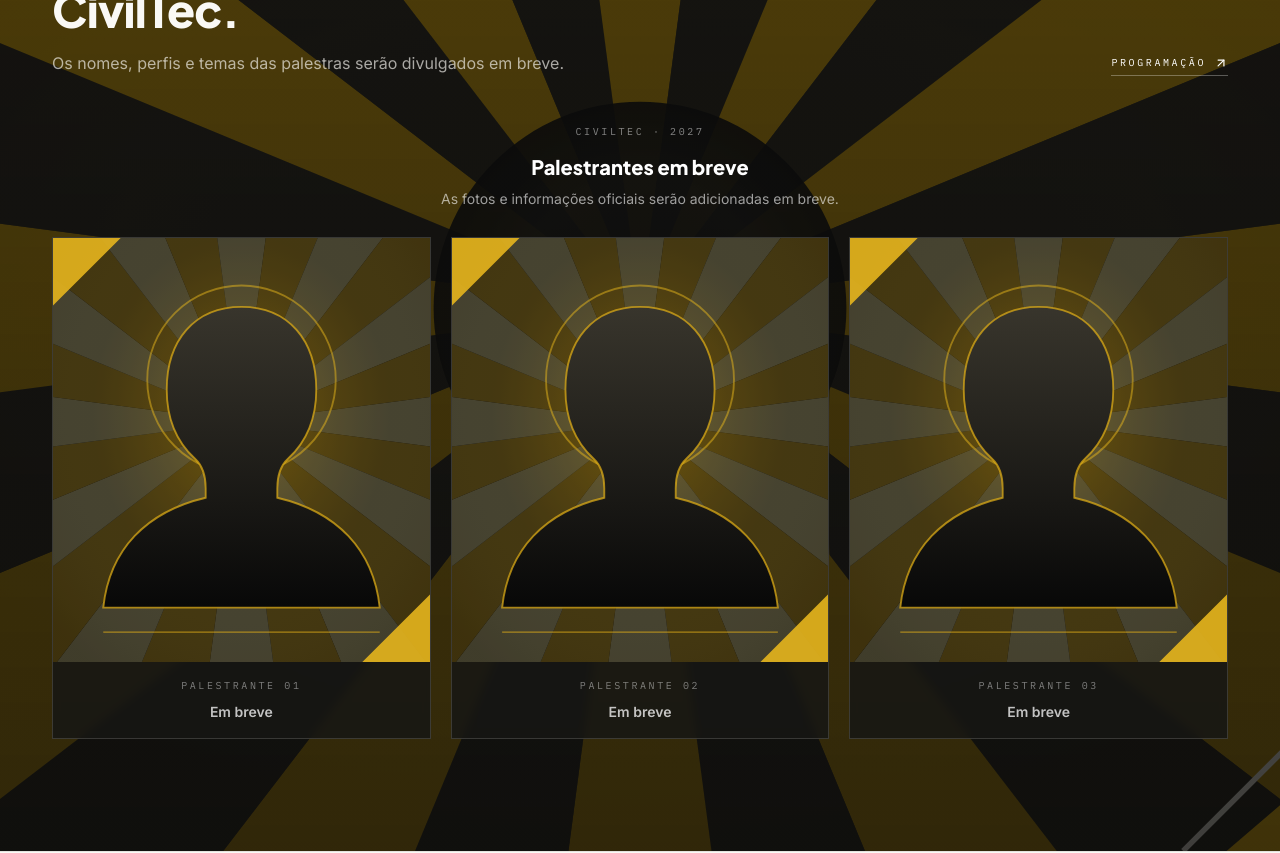
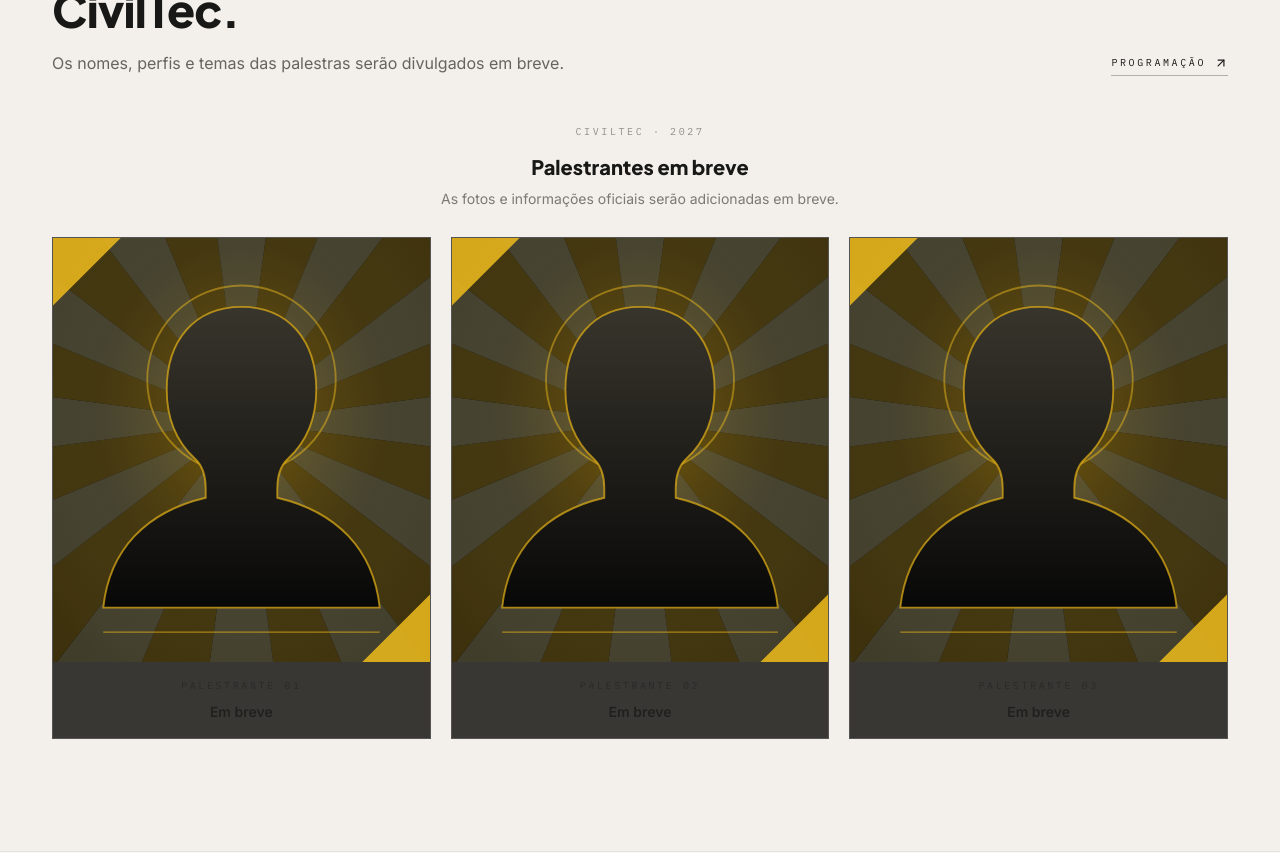
Before and after one commit to Dkalones/civil-tec, a React (Vite) app: page / in a window 1280 px wide. Shown: the part 2000-2853 px from the top of the page. Built offline with nearby package versions, Linux system fonts and the light colour scheme.

Commit message:
Keep normal section background and portrait speaker placeholders

```diff
--- a/src/components/site/Speakers.jsx
+++ b/src/components/site/Speakers.jsx
@@ -5,19 +5,18 @@ import SectionHeading from "@/components/site/SectionHeading";
 
 export default function Speakers() {
   return (
-    <section id="palestrantes" className="relative overflow-hidden border-t border-white/10 bg-[#11110f] text-white" style={{ backgroundImage: "linear-gradient(rgba(12,12,11,.48), rgba(12,12,11,.72)), url('/brand/civiltec-speakers-bg.svg')", backgroundSize: "cover", backgroundPosition: "center" }}>
+    <section id="palestrantes" className="border-t border-ink/10 bg-concrete/45">
       <div className="mx-auto w-full max-w-[1240px] px-5 py-20 sm:px-8 md:py-28">
         <SectionHeading
           index="03"
           eyebrow="Palestrantes"
           title="Quem sobe ao palco do CivilTec."
           description="Os nomes, perfis e temas das palestras serão divulgados em breve."
-          tone="dark"
           action={
             <Link
               to="/"
               hash="programacao"
-              className="label-mono inline-flex items-center gap-2 self-start border-b border-white/30 pb-1 text-white transition hover:border-signal hover:text-white/70 md:self-end"
+              className="label-mono inline-flex items-center gap-2 self-start border-b border-ink/30 pb-1 text-ink transition hover:border-signal hover:text-ink/70 md:self-end"
             >
               Programação
               <ArrowUpRight className="h-3.5 w-3.5" aria-hidden="true" />
@@ -27,11 +26,11 @@ export default function Speakers() {
         {SPEAKERS.length > 0 ? (
           <div className="mt-12 grid grid-cols-2 gap-4 md:grid-cols-3 md:gap-5 lg:grid-cols-4">
             {SPEAKERS.map((speaker) => (
-              <article key={speaker.id} className="overflow-hidden border border-white/15 bg-[#171715]/85 backdrop-blur-sm">
+              <article key={speaker.id} className="overflow-hidden border border-ink/15 bg-card">
                 <img src="/brand/speaker-placeholder.svg" alt="Silhueta ilustrativa para foto do palestrante" className="aspect-[4/4.5] w-full object-cover" />
                 <div className="p-5">
-                <p className="font-heading text-lg font-bold text-white">{speaker.name}</p>
-                <p className="mt-2 text-sm text-white/60">{speaker.org}</p>
+                <p className="font-heading text-lg font-bold text-ink">{speaker.name}</p>
+                <p className="mt-2 text-sm text-ink/60">{speaker.org}</p>
                 </div>
               </article>
             ))}
@@ -39,17 +38,17 @@ export default function Speakers() {
         ) : (
           <div className="mt-12">
             <div className="mb-7 text-center">
-              <p className="label-mono text-white/50">CivilTec · 2027</p>
-              <h3 className="mt-3 font-heading text-xl font-extrabold text-white">Palestrantes em breve</h3>
-              <p className="mt-2 text-sm text-white/60">As fotos e informações oficiais serão adicionadas em breve.</p>
+              <p className="label-mono text-ink/45">CivilTec · 2027</p>
+              <h3 className="mt-3 font-heading text-xl font-extrabold text-ink">Palestrantes em breve</h3>
+              <p className="mt-2 text-sm text-ink/55">As fotos e informações oficiais serão adicionadas em breve.</p>
             </div>
             <div className="grid grid-cols-2 gap-4 md:grid-cols-3 md:gap-5">
               {[1, 2, 3].map((item) => (
                 <article key={item} className="overflow-hidden border border-white/15 bg-[#171715]/85 backdrop-blur-sm">
                   <img src="/brand/speaker-placeholder.svg" alt="Silhueta ilustrativa de um futuro palestrante" className="aspect-[4/4.5] w-full object-cover" />
                   <div className="p-4 text-center">
-                    <p className="label-mono text-white/45">Palestrante {String(item).padStart(2, "0")}</p>
-                    <p className="mt-2 text-sm font-semibold text-white/75">Em breve</p>
+                    <p className="label-mono text-ink/45">Palestrante {String(item).padStart(2, "0")}</p>
+                    <p className="mt-2 text-sm font-semibold text-ink/75">Em breve</p>
                   </div>
                 </article>
               ))}
```
